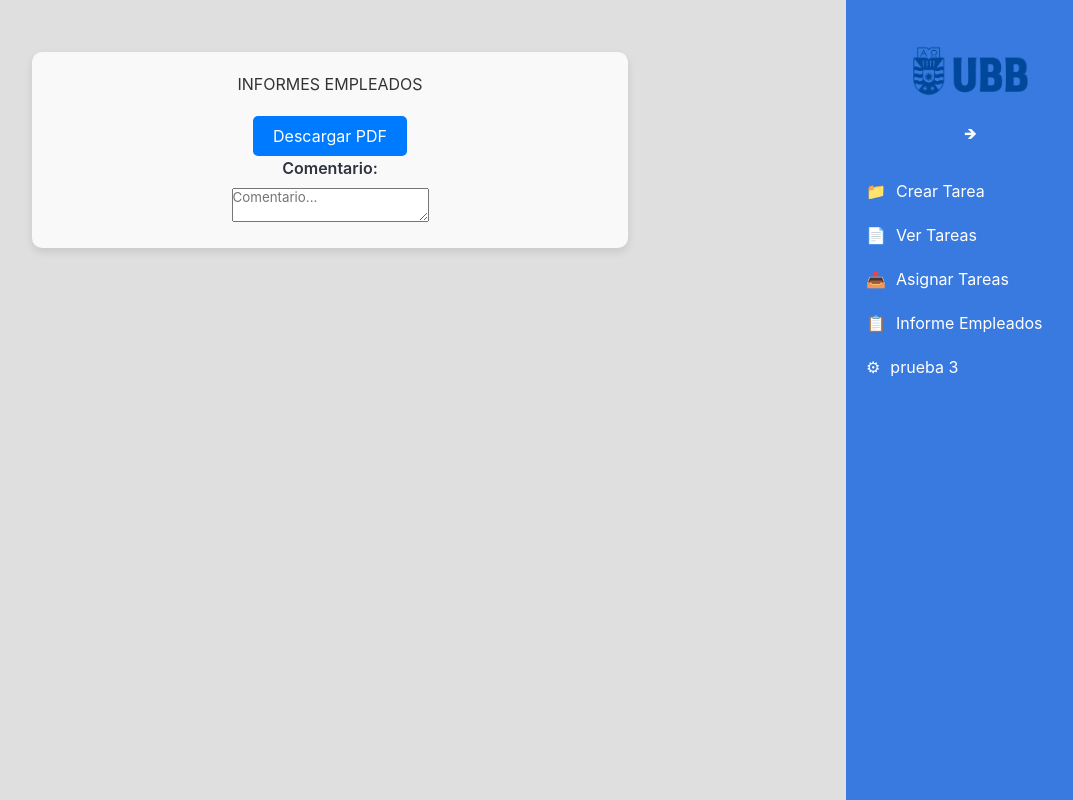
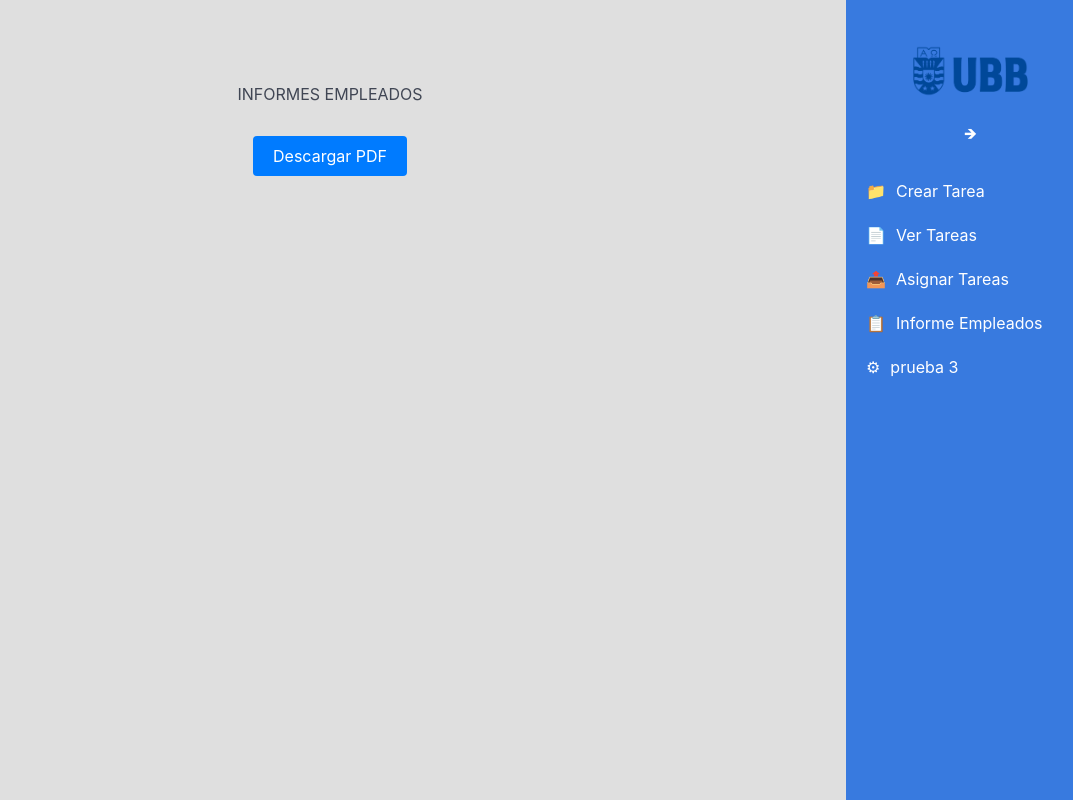
Before and after one commit to PabloCastilloFer/ProyectoIngSoft, a React (Vite) app in the folder frontend/: page /generarpdf in a window 1280 px wide. Shown: the whole page, without its empty margins (185-1258 px from the left). Built offline with nearby package versions, Linux system fonts and the light colour scheme; no server answers.

Commit message:
sin cambios

```diff
--- a/frontend/src/components/GenerarPDF.jsx
+++ b/frontend/src/components/GenerarPDF.jsx
@@ -56,17 +56,9 @@ const BoxStyle = {
         <div className="add-comment">
           <button onClick={handleGeneratePDF}>Descargar PDF</button>
         </div>
-        <div className="field">
-            <label className="label" htmlFor="comentario">Comentario:</label>
-              <div className="control">
-                <textarea //cambiar
-                  placeholder="Comentario..."
-                />
                 </div>
             </div>
       </div>
-      </div>
-    </div>
   );
 };
 export default GenerarPDF;
--- a/frontend/src/services/pdf.service.js
+++ b/frontend/src/services/pdf.service.js
@@ -1,21 +1,26 @@
-// frontend/src/services/pdf.service.js
 import instance from './root.service';
 
-export const generarPDF = async () => {
+// Función para obtener el token del almacenamiento local o cookies
+const getToken = () => {
+  return localStorage.getItem('token'); // O cookies.get('token') si estás usando cookies
+};
+
+export const generarPDF = async (data) => {
   try {
-    const response = await instance.post('/generatePDF', {}, {
+    const token = getToken();
+    const response = await instance.post('/generatePDF', data, {  // Asegúrate de que la ruta apunte a /api/generatePDF
+      headers: {
+        'Authorization': `Bearer ${token}`
+      },
       responseType: 'blob',
     });
     return response;
   } catch (error) {
     if (error.response) {
-      // Errores de respuesta del servidor (4xx, 5xx)
       return error.response;
     } else if (error.request) {
-      // Errores relacionados con la solicitud
       return { status: 500, data: null, error: "No response received from server" };
     } else {
-      // Otros errores
       return { status: 500, data: null, error: error.message };
     }
   }
--- a/frontend/src/styles/PDF.css
+++ b/frontend/src/styles/PDF.css
@@ -1,34 +1,106 @@
-/* frontend/src/styles/PDF.css */
+/* Estilos generales para la sección del PDF */
+.container {
+  display: flex;
+}
+
+.content {
+  margin-left: 250px; /* Espacio para la barra de navegación */
+  padding: 20px;
+  flex: 1; /* Para que la sección PDF ocupe el espacio restante */
+}
+
 .pdf-section {
+  text-align: center;
+  margin-top: 50px;
+}
+
+.add-comment {
+  margin: 20px 0;
   display: flex;
   flex-direction: column;
   align-items: center;
-  padding: 20px;
-  background-color: #f9f9f9;
-  border-radius: 10px;
-  box-shadow: 0 4px 8px rgba(0, 0, 0, 0.1);
-  margin: 20px;
 }
 
-.pdf-section h2 {
-  color: #333;
-  margin-bottom: 20px;
+.add-comment input,
+.add-comment textarea {
+  display: block;
+  width: 80%;
+  max-width: 600px;
+  margin-bottom: 10px;
+  padding: 10px;
+  font-size: 16px;
+  border: 1px solid #ccc;
+  border-radius: 4px;
 }
 
 .add-comment button {
   padding: 10px 20px;
+  font-size: 16px;
+  cursor: pointer;
   background-color: #007bff;
   color: white;
   border: none;
-  border-radius: 5px;
-  cursor: pointer;
+  border-radius: 4px;
   transition: background-color 0.3s ease;
+  margin-top: 10px; /* Añadir margen superior a los botones */
 }
 
 .add-comment button:hover {
   background-color: #0056b3;
 }
 
-.add-comment button:active {
-  background-color: #004080;
+.generate-pdf {
+  margin-top: 20px;
 }
+
+.comments-list {
+  margin-top: 30px;
+}
+
+.comments-list h3 {
+  font-size: 20px;
+  margin-bottom: 10px;
+}
+
+.comments-list ul {
+  list-style-type: none;
+  padding: 0;
+}
+
+.comments-list li {
+  background-color: #f9f9f9;
+  border: 1px solid #ccc;
+  padding: 10px;
+  margin-bottom: 10px;
+  border-radius: 4px;
+}
+
+.comments-list li strong {
+  font-weight: bold;
+}
+
+.tabs {
+  display: flex;
+  justify-content: center;
+  margin-bottom: 20px;
+}
+
+.tabs button {
+  padding: 10px 20px;
+  font-size: 16px;
+  cursor: pointer;
+  background-color: #007bff;
+  color: white;
+  border: none;
+  border-radius: 4px;
+  margin: 0 5px;
+  transition: background-color 0.3s ease;
+}
+
+.tabs button:hover {
+  background-color: #0056b3;
+}
+
+.tabs button.active {
+  background-color: #0056b3;
+}
```
